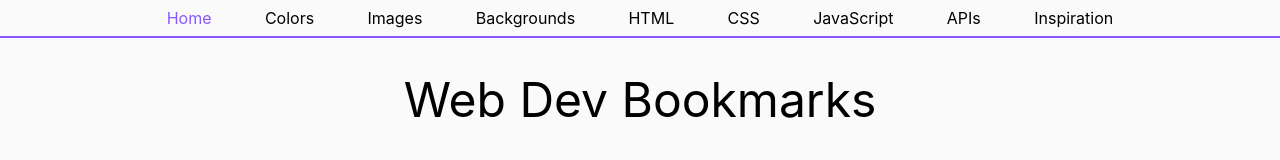
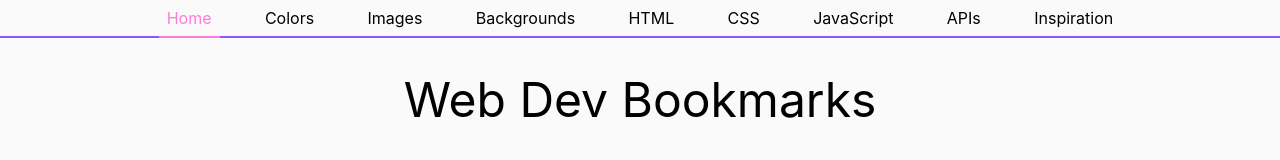
Before and after one commit to dczysz/webdev-bookmarks, a React (Create React App) app: page / in a window 1280 px wide. Shown: the top 160 px of the page. Built offline with nearby package versions, Linux system fonts and the light colour scheme.

Commit message:
Fixed TopNavItem colors on hover

```diff
--- a/src/components/Nav/TopNav/TopNavItem/index.js
+++ b/src/components/Nav/TopNav/TopNavItem/index.js
@@ -22,13 +22,14 @@ const StyledNavLink = styled(NavLink).attrs({ activeClassName })`
   border-bottom: 2px solid rgba(var(--secondary), 0);
 
   &.${activeClassName} {
-    color: rgb(var(--primary));
+    color: rgb(var(--secondary));
+    border-color: rgba(var(--secondary), 1);
     pointer-events: none;
   }
 
   &:hover {
     color: rgb(var(--secondary));
-    border-color: rgba(var(--secondary), 1);
+    border-color: rgb(var(--secondary));
   }
 `;
 
```
